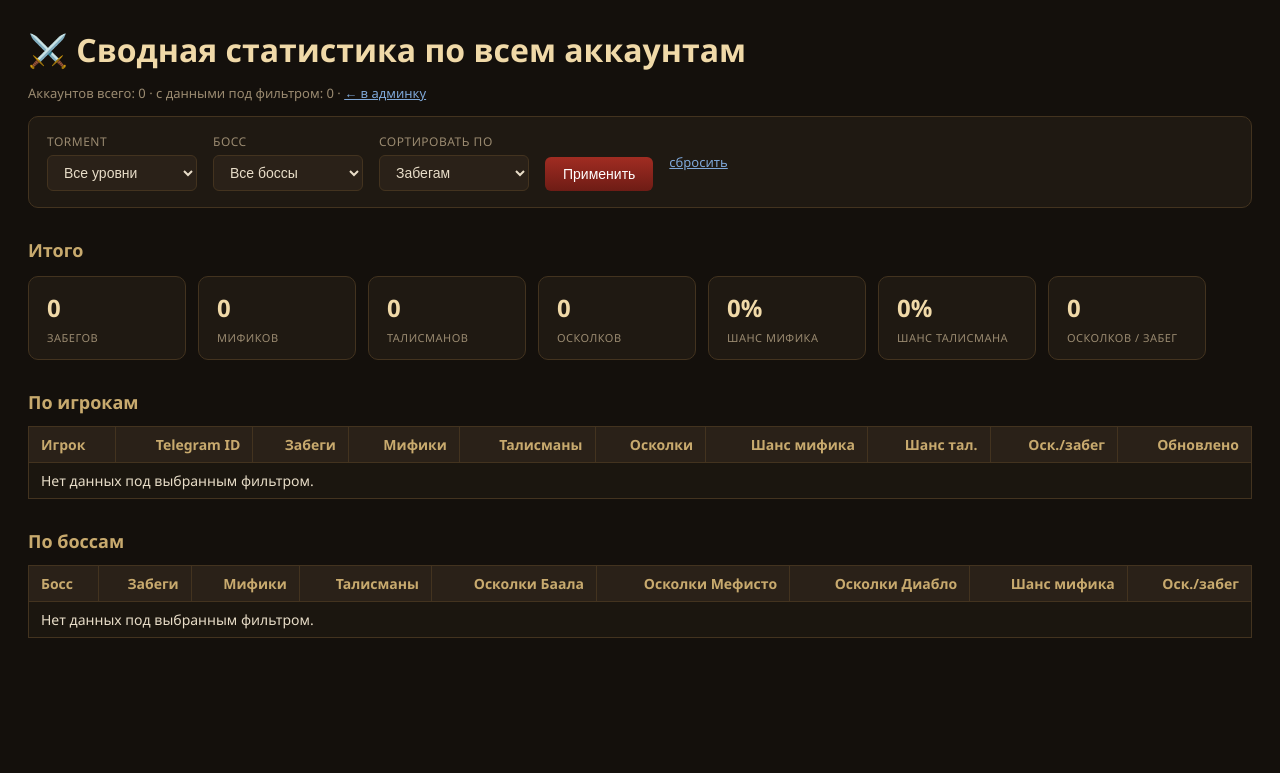
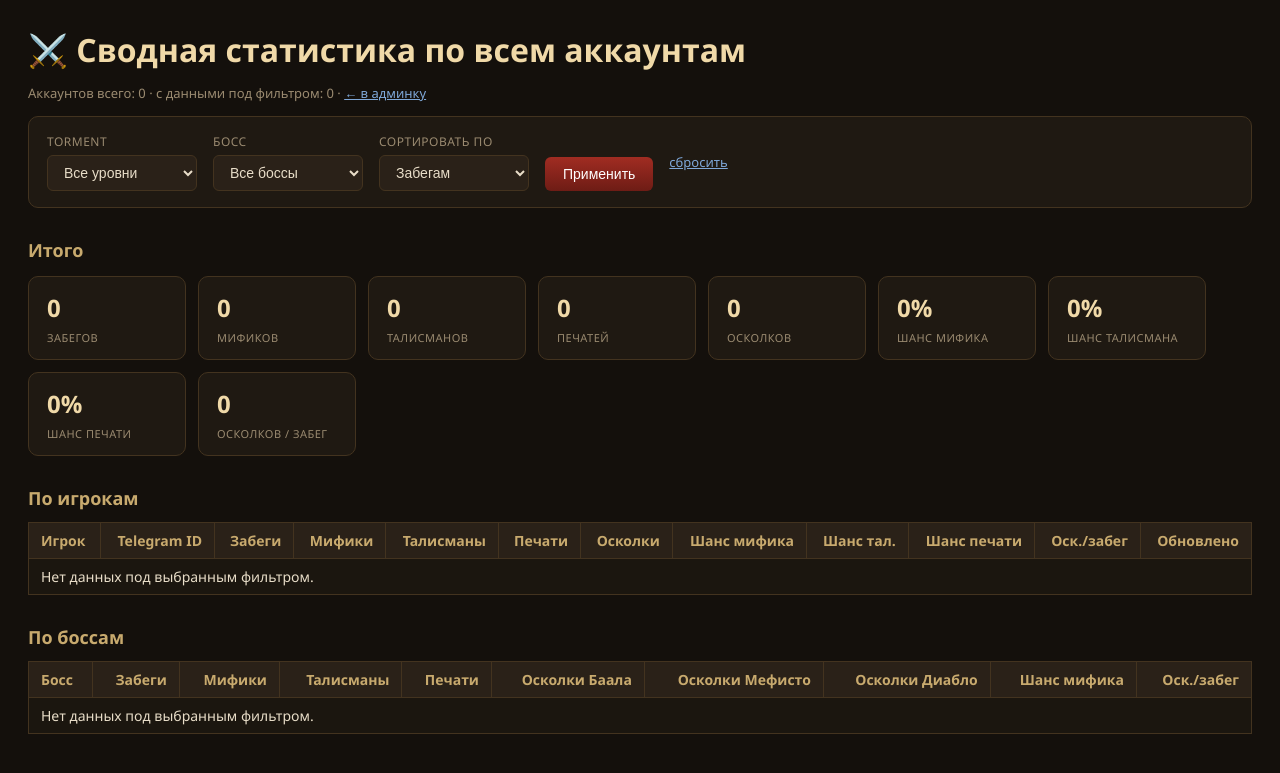
Before and after one commit to Daeruss/DiabloLootStat, a Django app: page /admin/stats/ in a window 1280 px wide. Shown: the top 773 px of the page. Run offline with Django 5.2, Linux system fonts and the light colour scheme; the visitor is signed in with stand-in values (Sample User, id 1); data comes from the database, SQL or seed files in the repository.

Commit message:
Add mythic seals counter
New mythSeal drop counter alongside myth/talismans (frontend counter, stat and per-run rate). Backend aggregation, admin list column and /admin/stats/ (cards, tables, sort, seal rate) include seals. Existing data backfills to 0.

Co-Authored-By: Claude Opus 4.8 <noreply@anthropic.com>

```diff
--- a/backend/tracker/admin.py
+++ b/backend/tracker/admin.py
@@ -17,6 +17,7 @@ class UserStateAdmin(admin.ModelAdmin):
         "runs",
         "myth",
         "myth_talismans",
+        "myth_seals",
         "splinters",
         "updated_at",
     )
@@ -41,6 +42,10 @@ class UserStateAdmin(admin.ModelAdmin):
     def myth_talismans(self, obj):
         return totals_for_state(obj.data)["mythTal"]
 
+    @admin.display(description="Печати")
+    def myth_seals(self, obj):
+        return totals_for_state(obj.data)["mythSeal"]
+
     @admin.display(description="Осколки")
     def splinters(self, obj):
         return totals_for_state(obj.data)["splinters"]
--- a/backend/tracker/stats.py
+++ b/backend/tracker/stats.py
@@ -6,7 +6,7 @@
 }
 """
 
-FIELDS = ["runs", "myth", "mythTal", "splBaal", "splMeph", "splDiablo"]
+FIELDS = ["runs", "myth", "mythTal", "mythSeal", "splBaal", "splMeph", "splDiablo"]
 
 _ROMAN = ["I", "II", "III", "IV", "V", "VI", "VII", "VIII", "IX", "X", "XI", "XII"]
 TORMENT_KEYS = [str(i) for i in range(1, 13)]
@@ -102,5 +102,6 @@ def with_rates(totals):
     runs = t.get("runs", 0)
     t["myth_rate"] = round(t["myth"] / runs * 100, 1) if runs else 0
     t["tal_rate"] = round(t["mythTal"] / runs * 100, 1) if runs else 0
+    t["seal_rate"] = round(t["mythSeal"] / runs * 100, 1) if runs else 0
     t["spl_per_run"] = round(t["splinters"] / runs, 2) if runs else 0
     return t
--- a/backend/tracker/templates/tracker/admin_stats.html
+++ b/backend/tracker/templates/tracker/admin_stats.html
@@ -25,6 +25,7 @@
     tr:nth-child(even) td { background: #1b160f; }
     .myth { color: #d97f2b; }
     .mythtal { color: #d94fb0; }
+    .mythseal { color: #9b6dff; }
     .spl { color: #7fa8d9; }
     .rate { color: #6fae6f; }
   </style>
@@ -55,6 +56,7 @@
         <option value="runs"{% if sel_sort == "runs" %} selected{% endif %}>Забегам</option>
         <option value="myth"{% if sel_sort == "myth" %} selected{% endif %}>Мификам</option>
         <option value="mythTal"{% if sel_sort == "mythTal" %} selected{% endif %}>Талисманам</option>
+        <option value="mythSeal"{% if sel_sort == "mythSeal" %} selected{% endif %}>Печатям</option>
         <option value="splinters"{% if sel_sort == "splinters" %} selected{% endif %}>Осколкам</option>
       </select>
     </label>
@@ -67,9 +69,11 @@
     <div class="card"><div class="num">{{ global_totals.runs }}</div><div class="lbl">Забегов</div></div>
     <div class="card"><div class="num myth">{{ global_totals.myth }}</div><div class="lbl">Мификов</div></div>
     <div class="card"><div class="num mythtal">{{ global_totals.mythTal }}</div><div class="lbl">Талисманов</div></div>
+    <div class="card"><div class="num mythseal">{{ global_totals.mythSeal }}</div><div class="lbl">Печатей</div></div>
     <div class="card"><div class="num spl">{{ global_totals.splinters }}</div><div class="lbl">Осколков</div></div>
     <div class="card"><div class="num rate">{{ global_totals.myth_rate }}%</div><div class="lbl">Шанс мифика</div></div>
     <div class="card"><div class="num rate">{{ global_totals.tal_rate }}%</div><div class="lbl">Шанс талисмана</div></div>
+    <div class="card"><div class="num rate">{{ global_totals.seal_rate }}%</div><div class="lbl">Шанс печати</div></div>
     <div class="card"><div class="num rate">{{ global_totals.spl_per_run }}</div><div class="lbl">Осколков / забег</div></div>
   </div>
 
@@ -77,7 +81,8 @@
   <table>
     <tr>
       <th>Игрок</th><th>Telegram ID</th><th>Забеги</th><th>Мифики</th><th>Талисманы</th>
-      <th>Осколки</th><th>Шанс мифика</th><th>Шанс тал.</th><th>Оск./забег</th><th>Обновлено</th>
+      <th>Печати</th><th>Осколки</th><th>Шанс мифика</th><th>Шанс тал.</th>
+      <th>Шанс печати</th><th>Оск./забег</th><th>Обновлено</th>
     </tr>
     {% for p in players %}
     <tr>
@@ -86,21 +91,23 @@
       <td>{{ p.totals.runs }}</td>
       <td class="myth">{{ p.totals.myth }}</td>
       <td class="mythtal">{{ p.totals.mythTal }}</td>
+      <td class="mythseal">{{ p.totals.mythSeal }}</td>
       <td class="spl">{{ p.totals.splinters }}</td>
       <td class="rate">{{ p.totals.myth_rate }}%</td>
       <td class="rate">{{ p.totals.tal_rate }}%</td>
+      <td class="rate">{{ p.totals.seal_rate }}%</td>
       <td class="rate">{{ p.totals.spl_per_run }}</td>
       <td>{{ p.updated_at|date:"Y-m-d H:i" }}</td>
     </tr>
     {% empty %}
-    <tr><td colspan="10">Нет данных под выбранным фильтром.</td></tr>
+    <tr><td colspan="12">Нет данных под выбранным фильтром.</td></tr>
     {% endfor %}
   </table>
 
   <h2>По боссам{% if sel_torment != "all" %} · Torment {{ sel_torment }}{% endif %}</h2>
   <table>
     <tr>
-      <th>Босс</th><th>Забеги</th><th>Мифики</th><th>Талисманы</th>
+      <th>Босс</th><th>Забеги</th><th>Мифики</th><th>Талисманы</th><th>Печати</th>
       <th>Осколки Баала</th><th>Осколки Мефисто</th><th>Осколки Диабло</th>
       <th>Шанс мифика</th><th>Оск./забег</th>
     </tr>
@@ -110,6 +117,7 @@
       <td>{{ b.totals.runs }}</td>
       <td class="myth">{{ b.totals.myth }}</td>
       <td class="mythtal">{{ b.totals.mythTal }}</td>
+      <td class="mythseal">{{ b.totals.mythSeal }}</td>
       <td class="spl">{{ b.totals.splBaal }}</td>
       <td class="spl">{{ b.totals.splMeph }}</td>
       <td class="spl">{{ b.totals.splDiablo }}</td>
@@ -117,7 +125,7 @@
       <td class="rate">{{ b.totals.spl_per_run }}</td>
     </tr>
     {% empty %}
-    <tr><td colspan="9">Нет данных под выбранным фильтром.</td></tr>
+    <tr><td colspan="10">Нет данных под выбранным фильтром.</td></tr>
     {% endfor %}
   </table>
 </body>
--- a/backend/tracker/views.py
+++ b/backend/tracker/views.py
@@ -126,7 +126,16 @@ class LogoutView(APIView):
         return Response(status=status.HTTP_204_NO_CONTENT)
 
 
-SUM_KEYS = ["runs", "myth", "mythTal", "splBaal", "splMeph", "splDiablo", "splinters"]
+SUM_KEYS = [
+    "runs",
+    "myth",
+    "mythTal",
+    "mythSeal",
+    "splBaal",
+    "splMeph",
+    "splDiablo",
+    "splinters",
+]
 
 
 def _player_name(user):
--- a/frontend/src/style.css
+++ b/frontend/src/style.css
@@ -11,6 +11,7 @@
   --muted: #9a8a70;
   --myth: #d97f2b;
   --mythtal: #d94fb0;
+  --mythseal: #9b6dff;
   --splinter: #7fa8d9;
   --baal: #6f9fd0;
   --meph: #b57fd9;
@@ -135,6 +136,7 @@ select {
 .stat.runs .num { color: var(--gold-bright); }
 .stat.myth .num { color: var(--myth); }
 .stat.mythtal .num { color: var(--mythtal); }
+.stat.mythseal .num { color: var(--mythseal); }
 .stat.rate .num { color: #6fae6f; }
 .stat.splinter .num { color: var(--splinter); }
 
@@ -172,6 +174,7 @@ select {
 .ctrl .val { font-size: 40px; font-weight: 700; min-width: 60px; color: var(--gold-bright); }
 .counter-card.myth .ctrl .val { color: var(--myth); }
 .counter-card.mythtal .ctrl .val { color: var(--mythtal); }
+.counter-card.mythseal .ctrl .val { color: var(--mythseal); }
 .hint { color: var(--muted); font-size: 11px; margin-top: 10px; }
 
 .section-title { color: var(--gold); font-size: 14px; text-align: center; letter-spacing: 0.5px; margin: 4px 0 12px; }
```
Also changed, not shown: frontend/src/App.vue (+7 -0 lines), frontend/src/tracker.js (+10 -1 lines).
